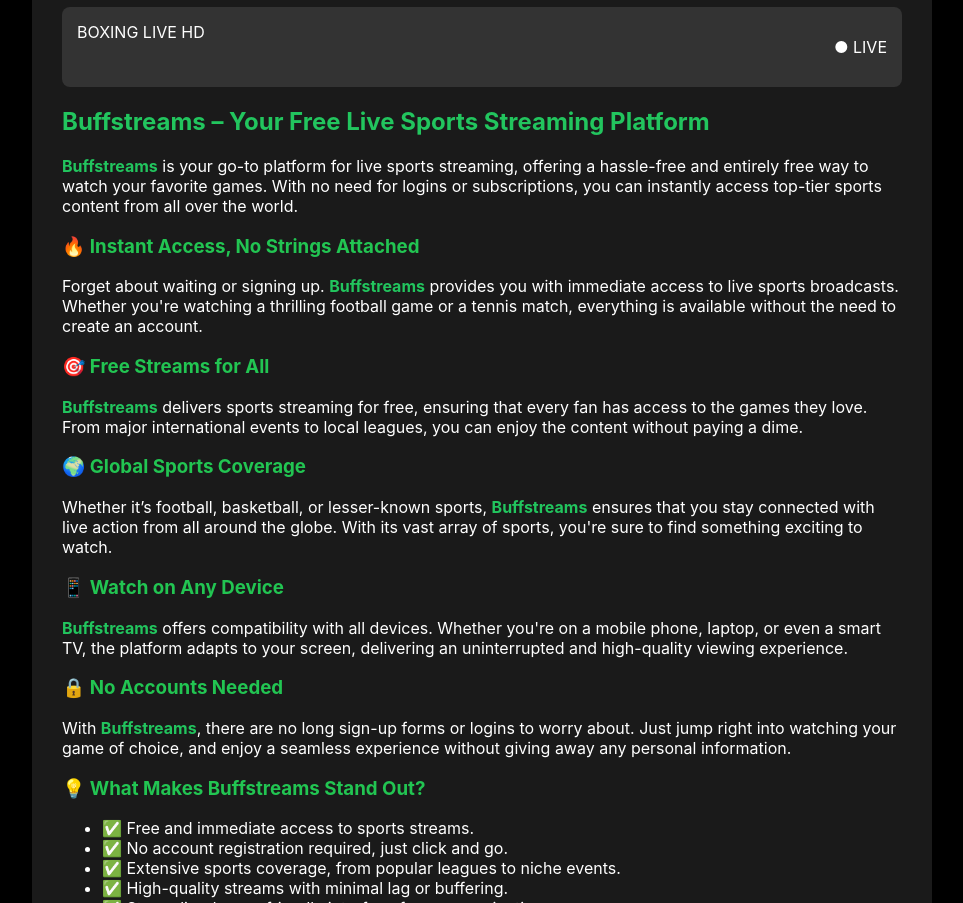
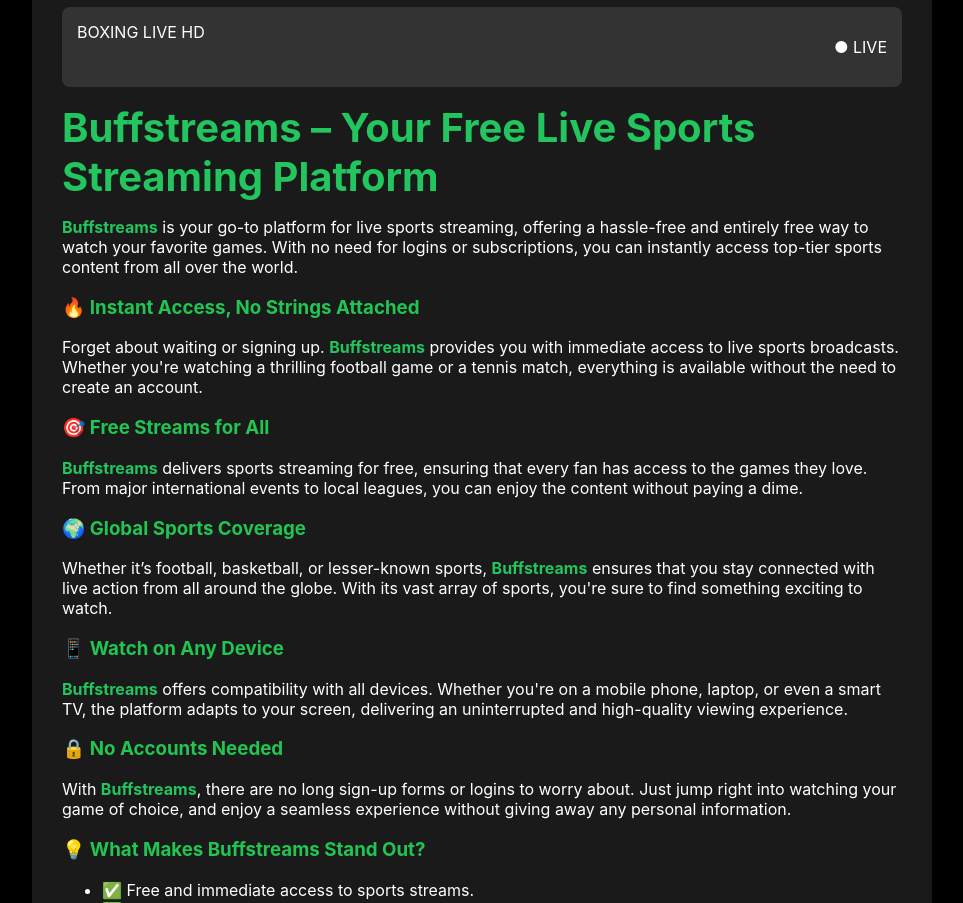
Before and after one commit to v8pro-bit/buff1, a plain HTML site: page index.html in a window 1280 px wide. Shown: the part 938-1841 px from the top of the page, without its empty margins (158-1121 px from the left). Drawn offline with Linux system fonts and the light colour scheme.

Commit message:
Update index.html

```diff
--- a/index.html
+++ b/index.html
@@ -178,7 +178,7 @@
             </ul>
              <section>
  <section id="buffstreams-sports-streaming">
-  <h2><strong>Buffstreams – Your Free Live Sports Streaming Platform</strong></h2>
+  <h1><strong>Buffstreams – Your Free Live Sports Streaming Platform</strong></h1>
   <p><strong>Buffstreams</strong> is your go-to platform for live sports streaming, offering a hassle-free and entirely free way to watch your favorite games. With no need for logins or subscriptions, you can instantly access top-tier sports content from all over the world.</p>
 
   <h3>🔥 Instant Access, No Strings Attached</h3>
```
